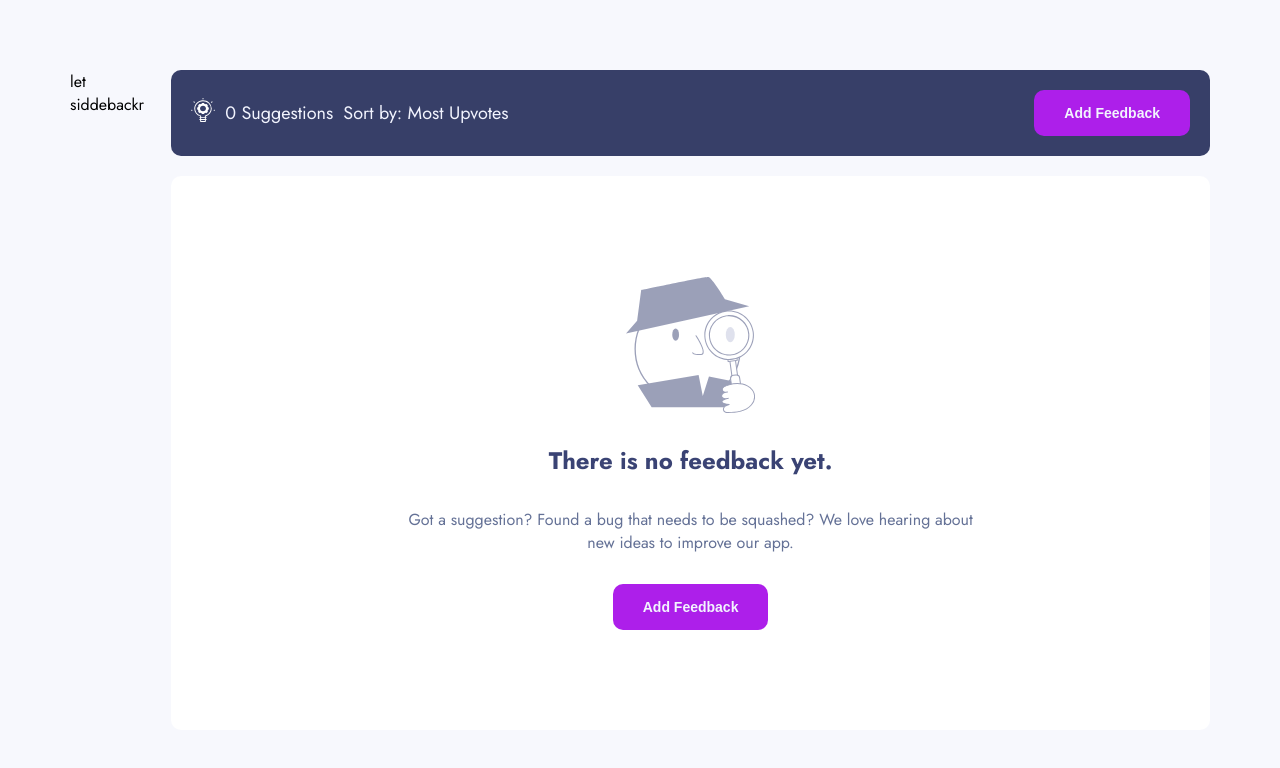
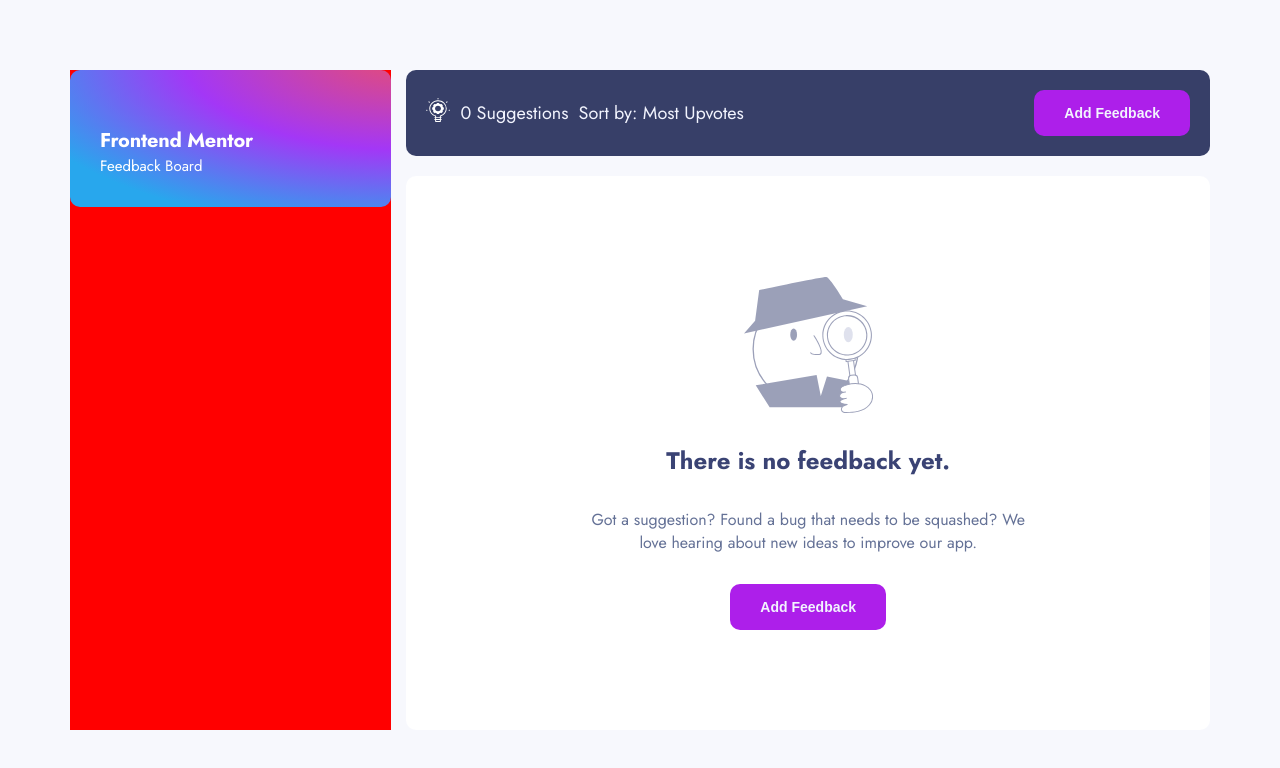
Before and after one commit to curlos/product-feedback-app, a Next.js app: page / in a window 1280 px wide. Shown: the top 768 px of the page. Built offline with nearby package versions, Linux system fonts and the light colour scheme.

Commit message:
Added board name card

```diff
--- a/components/LeftSidebar.js
+++ b/components/LeftSidebar.js
@@ -3,8 +3,13 @@
 
 const LeftSidebar = () => {
   return (
-    <div>
-      let siddebackr
+    <div className={styles.container}>
+      <div className={styles.cardBoardName}>
+        <h3>Frontend Mentor</h3>
+        <p>Feedback Board</p>
+      </div>
+
+
     </div>
   )
 }
--- a/styles/Home.module.scss
+++ b/styles/Home.module.scss
@@ -1,5 +1,6 @@
 .container {
-  display: flex;
+  display: grid;
+  grid-template-columns: 2fr 5fr;
   gap: 15px;
   padding: 70px;
   min-height: 100vh;
--- a/styles/LeftSidebar.module.scss
+++ b/styles/LeftSidebar.module.scss
@@ -1,5 +1,29 @@
 .container {
   display: flex;
-  gap: 15px;
-  padding: 20px;
+  flex-direction: column;
+  gap: 20px;
+  background-color: red;
 }
+
+.cardBoardName {
+  display: flex;
+  flex-direction: column;
+  justify-content: flex-end;
+  border-radius: 10px;
+  padding: 30px;
+  background: radial-gradient(128.88% 128.88% at 103.9% -10.39%, #E84D70 0%, #A337F6 53.09%, #28A7ED 100%);
+  height: 137px;
+
+  color: #FFFFFF;
+
+  h3 {
+    font-size: 20px;
+    font-weight: bold;
+    letter-spacing: -0.25px;
+  }
+
+  p {
+    font-weight: medium;
+    font-size: 15px;
+  }
+}
```
